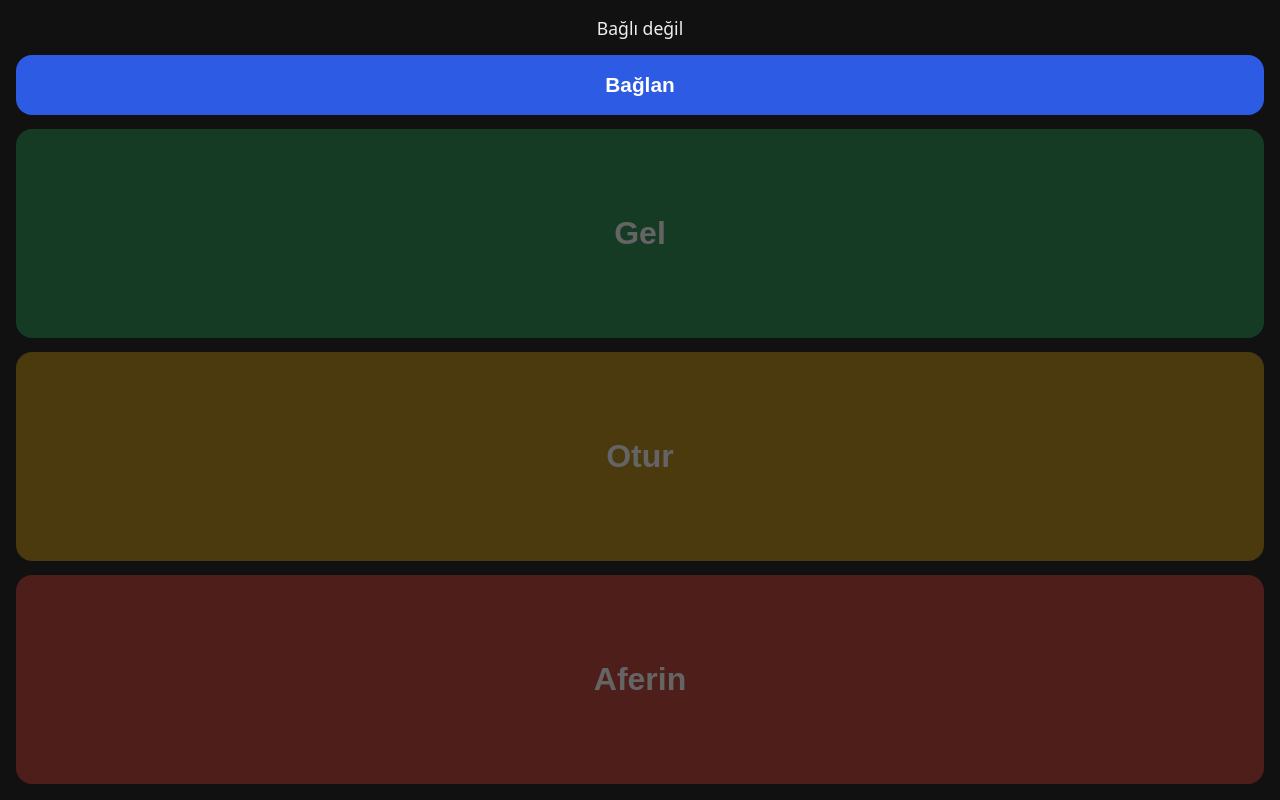
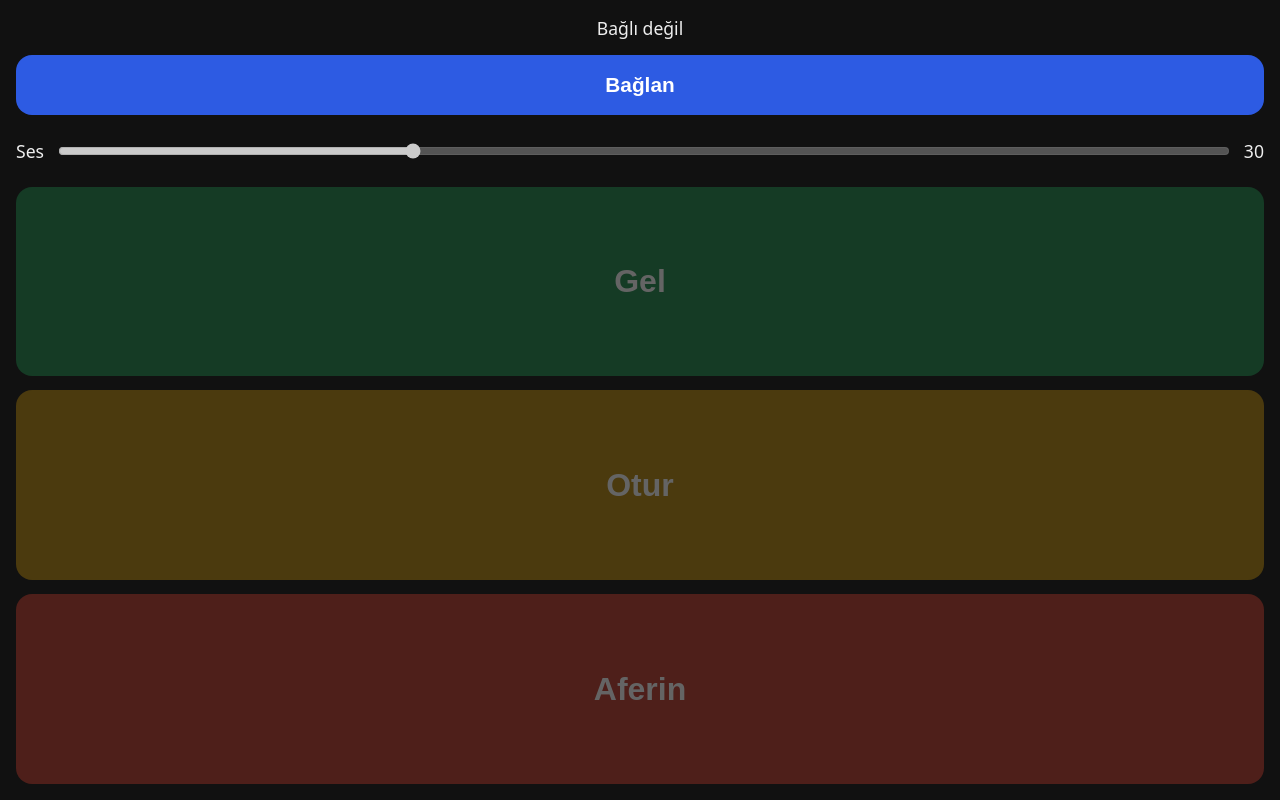
Before and after one commit to evatechnosoft/evaitec-ota, a plain HTML site: page hera/index.html in a window 1280 px wide. Drawn offline with Linux system fonts and the light colour scheme.

Commit message:
feat(hera): volume slider for collar cues (#4)
Sends 'v'+byte (0-100) over BLE; matches dogcart collar firmware 907ff38.


Claude-Session: https://claude.ai/code/session_014YmR6Wnz9TMT4wDRbn2iwP

Co-authored-by: Claude Opus 5.5 <noreply@anthropic.com>

```diff
--- a/hera/index.html
+++ b/hera/index.html
@@ -15,11 +15,14 @@
   [data-cue="1"] { background: #1f8a4c; }
   [data-cue="2"] { background: #b8860b; }
   [data-cue="3"] { background: #c0392b; }
+  #volrow { display: flex; align-items: center; gap: 12px; font-size: 1.1rem; }
+  #vol { flex: 1; height: 40px; accent-color: #2d5be3; }
 </style>
 </head>
 <body>
 <div id="status">Bağlı değil</div>
 <button id="connect">Bağlan</button>
+<label id="volrow">Ses <input id="vol" type="range" min="0" max="100" step="5" value="30" disabled> <span id="volval">30</span></label>
 <button class="cue" data-cue="1" disabled>Gel</button>
 <button class="cue" data-cue="2" disabled>Otur</button>
 <button class="cue" data-cue="3" disabled>Aferin</button>
@@ -32,24 +35,33 @@
   const statusEl = document.getElementById('status');
   const connectBtn = document.getElementById('connect');
   const cueBtns = [...document.querySelectorAll('.cue')];
+  const volEl = document.getElementById('vol');
+  const volValEl = document.getElementById('volval');
+  try { const v = localStorage.getItem('hera-vol'); if (v !== null) volEl.value = v; } catch {}
+  volValEl.textContent = volEl.value;
   let device = null;
   let cueChar = null;
 
   const setStatus = (text) => { statusEl.textContent = text; };
   const setCuesEnabled = (on) => cueBtns.forEach((b) => { b.disabled = !on; });
+  // Firmware protocol: 'v' + one byte 0-100; 100 = firmware's capped maximum.
+  const sendVolume = () => cueChar && cueChar.writeValueWithoutResponse(new Uint8Array([0x76, Number(volEl.value)]));
 
   async function attach() {
     setStatus('Bağlanıyor…');
     const server = await device.gatt.connect();
     const svc = await server.getPrimaryService(SERVICE);
     cueChar = await svc.getCharacteristic(CUE_CHAR);
+    await sendVolume();
     setStatus('Bağlı: ' + (device.name || 'tasma'));
     setCuesEnabled(true);
+    volEl.disabled = false;
   }
 
   async function onDisconnected() {
     cueChar = null;
     setCuesEnabled(false);
+    volEl.disabled = true;
     setStatus('Bağlantı koptu, yeniden deneniyor…');
     for (let i = 0; i < 5 && device; i++) {
       try { await attach(); return; } catch { await new Promise((r) => setTimeout(r, 1000)); }
@@ -68,6 +80,12 @@
     }
   });
 
+  volEl.addEventListener('input', () => { volValEl.textContent = volEl.value; });
+  volEl.addEventListener('change', async () => {
+    try { localStorage.setItem('hera-vol', volEl.value); } catch {}
+    try { await sendVolume(); } catch (e) { setStatus('Ses gönderilemedi: ' + e.message); }
+  });
+
   cueBtns.forEach((btn) => btn.addEventListener('click', async () => {
     if (!cueChar) return;
     setCuesEnabled(false);
```
